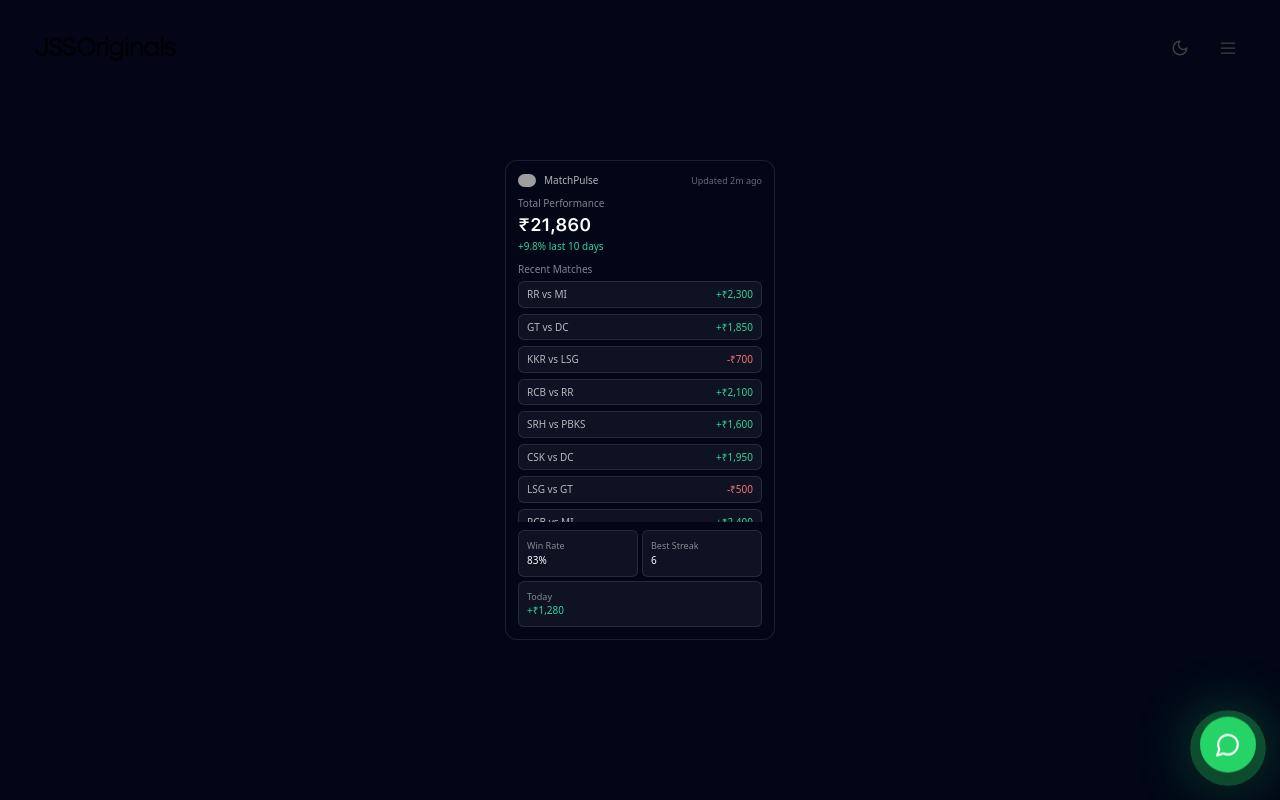
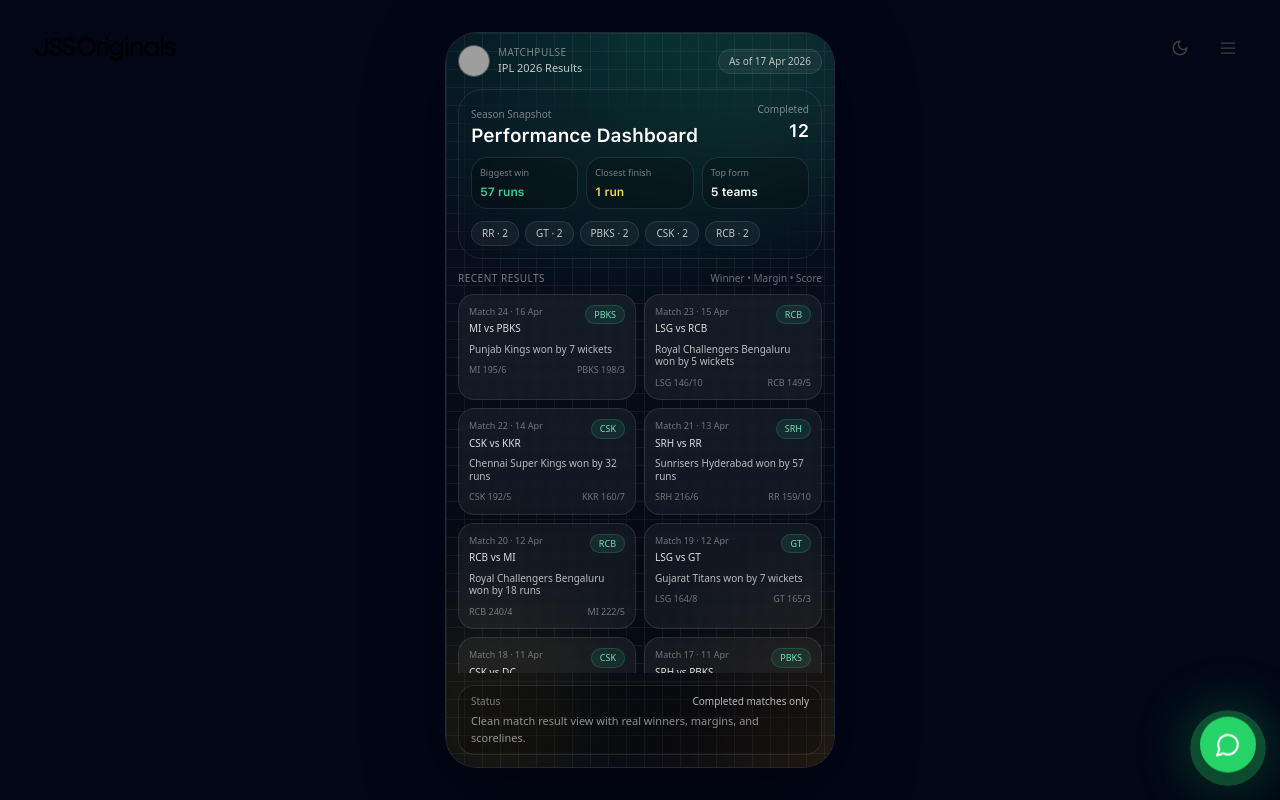
Before and after one commit to jitendra-math/Agency-Website, a Next.js app: page /dashboard in a window 1280 px wide. Shown: the top 800 px of the page. Built offline with nearby package versions, Linux system fonts and the light colour scheme; grey boxes are pictures that could not be loaded; a web font is replaced by a local one.

Commit message:
Update via Repo Manager 🚀

```diff
--- a/src/app/dashboard/page.js
+++ b/src/app/dashboard/page.js
@@ -1,92 +1,300 @@
 // src/app/dashboard/page.js
 
-import Image from "next/image";
+const matches = [
+  {
+    matchNo: 13,
+    date: "2026-04-07",
+    team1: "Rajasthan Royals",
+    team2: "Mumbai Indians",
+    winner: "Rajasthan Royals",
+    result: "Rajasthan Royals won by 27 runs",
+    score1: "150/3",
+    score2: "123/9",
+  },
+  {
+    matchNo: 14,
+    date: "2026-04-08",
+    team1: "Gujarat Titans",
+    team2: "Delhi Capitals",
+    winner: "Gujarat Titans",
+    result: "Gujarat Titans won by 1 run",
+    score1: "210/4",
+    score2: "209/8",
+  },
+  {
+    matchNo: 15,
+    date: "2026-04-09",
+    team1: "Kolkata Knight Riders",
+    team2: "Lucknow Super Giants",
+    winner: "Lucknow Super Giants",
+    result: "Lucknow Super Giants won by 3 wickets",
+    score1: "181/4",
+    score2: "182/7",
+  },
+  {
+    matchNo: 16,
+    date: "2026-04-10",
+    team1: "Royal Challengers Bengaluru",
+    team2: "Rajasthan Royals",
+    winner: "Rajasthan Royals",
+    result: "Rajasthan Royals won by 6 wickets",
+    score1: "201/8",
+    score2: "202/4",
+  },
+  {
+    matchNo: 17,
+    date: "2026-04-11",
+    team1: "Sunrisers Hyderabad",
+    team2: "Punjab Kings",
+    winner: "Punjab Kings",
+    result: "Punjab Kings won by 6 wickets",
+    score1: "219/6",
+    score2: "223/4",
+  },
+  {
+    matchNo: 18,
+    date: "2026-04-11",
+    team1: "Chennai Super Kings",
+    team2: "Delhi Capitals",
+    winner: "Chennai Super Kings",
+    result: "Chennai Super Kings won by 23 runs",
+    score1: "212/2",
+    score2: "189/10",
+  },
+  {
+    matchNo: 19,
+    date: "2026-04-12",
+    team1: "Lucknow Super Giants",
+    team2: "Gujarat Titans",
+    winner: "Gujarat Titans",
+    result: "Gujarat Titans won by 7 wickets",
+    score1: "164/8",
+    score2: "165/3",
+  },
+  {
+    matchNo: 20,
+    date: "2026-04-12",
+    team1: "Royal Challengers Bengaluru",
+    team2: "Mumbai Indians",
+    winner: "Royal Challengers Bengaluru",
+    result: "Royal Challengers Bengaluru won by 18 runs",
+    score1: "240/4",
+    score2: "222/5",
+  },
+  {
+    matchNo: 21,
+    date: "2026-04-13",
+    team1: "Sunrisers Hyderabad",
+    team2: "Rajasthan Royals",
+    winner: "Sunrisers Hyderabad",
+    result: "Sunrisers Hyderabad won by 57 runs",
+    score1: "216/6",
+    score2: "159/10",
+  },
+  {
+    matchNo: 22,
+    date: "2026-04-14",
+    team1: "Chennai Super Kings",
+    team2: "Kolkata Knight Riders",
+    winner: "Chennai Super Kings",
+    result: "Chennai Super Kings won by 32 runs",
+    score1: "192/5",
+    score2: "160/7",
+  },
+  {
+    matchNo: 23,
+    date: "2026-04-15",
+    team1: "Lucknow Super Giants",
+    team2: "Royal Challengers Bengaluru",
+    winner: "Royal Challengers Bengaluru",
+    result: "Royal Challengers Bengaluru won by 5 wickets",
+    score1: "146/10",
+    score2: "149/5",
+  },
+  {
+    matchNo: 24,
+    date: "2026-04-16",
+    team1: "Mumbai Indians",
+    team2: "Punjab Kings",
+    winner: "Punjab Kings",
+    result: "Punjab Kings won by 7 wickets",
+    score1: "195/6",
+    score2: "198/3",
+  },
+];
+
+function shortName(team) {
+  const map = {
+    "Rajasthan Royals": "RR",
+    "Mumbai Indians": "MI",
+    "Gujarat Titans": "GT",
+    "Delhi Capitals": "DC",
+    "Kolkata Knight Riders": "KKR",
+    "Lucknow Super Giants": "LSG",
+    "Royal Challengers Bengaluru": "RCB",
+    "Sunrisers Hyderabad": "SRH",
+    "Punjab Kings": "PBKS",
+    "Chennai Super Kings": "CSK",
+  };
+
+  return map[team] || team;
+}
+
+function formatDate(dateString) {
+  const date = new Date(`${dateString}T00:00:00`);
+  return date.toLocaleDateString("en-IN", {
+    day: "2-digit",
+    month: "short",
+  });
+}
 
 export default function DashboardPage() {
+  const reversed = [...matches].reverse();
+
+  const teamWins = matches.reduce((acc, match) => {
+    acc[match.winner] = (acc[match.winner] || 0) + 1;
+    return acc;
+  }, {});
+
+  const topTeams = Object.entries(teamWins)
+    .sort((a, b) => b[1] - a[1])
+    .slice(0, 5);
+
+  const biggestWin = matches.find((m) => m.result.includes("57 runs"));
+  const closestFinish = matches.find((m) => m.result.includes("1 run"));
+
   return (
-    <div className="w-full min-h-screen bg-[#020617] flex items-center justify-center">
+    <div className="min-h-screen bg-[#020617] text-white flex items-center justify-center p-3 sm:p-4">
+      <div className="relative w-full max-w-[390px] h-[92vh] max-h-[780px] overflow-hidden rounded-[32px] border border-white/10 bg-[#07111f] shadow-[0_24px_80px_rgba(0,0,0,0.45)]">
+        <div className="absolute inset-0 bg-[radial-gradient(circle_at_top,rgba(16,185,129,0.18),transparent_36%),radial-gradient(circle_at_bottom_right,rgba(245,158,11,0.12),transparent_28%),linear-gradient(180deg,#07111f_0%,#030712_100%)]" />
+        <div className="absolute inset-0 opacity-[0.08] bg-[linear-gradient(rgba(255,255,255,0.7)_1px,transparent_1px),linear-gradient(90deg,rgba(255,255,255,0.7)_1px,transparent_1px)] bg-[size:18px_18px]" />
+        <div className="absolute -top-20 -right-20 h-56 w-56 rounded-full bg-emerald-400/10 blur-3xl" />
+        <div className="absolute -bottom-16 -left-16 h-56 w-56 rounded-full bg-amber-400/10 blur-3xl" />
 
-      {/* Mobile Story Frame */}
-      <div className="w-[270px] h-[480px] bg-[#020617] text-white p-3 flex flex-col justify-between border border-white/10 rounded-xl">
+        <div className="relative z-10 flex h-full flex-col p-3">
+          <div className="flex items-center justify-between">
+            <div className="flex items-center gap-2">
+              <div className="h-8 w-8 overflow-hidden rounded-full border border-white/15 bg-white/10">
+                <img
+                  src="https://i.ibb.co/YBCwwxVx/8f30978833d12295fb16aa0b0d3bbb4d.jpg"
+                  alt="App logo"
+                  className="h-full w-full object-cover"
+                />
+              </div>
+              <div>
+                <p className="text-[10px] uppercase tracking-wider text-white/45">
+                  MatchPulse
+                </p>
+                <p className="text-[11px] text-white/75">IPL 2026 Results</p>
+              </div>
+            </div>
 
-        {/* Header */}
-        <div className="flex items-center justify-between">
-          <div className="flex items-center gap-2">
-            <Image
-              src="https://i.ibb.co/YBCwwxVx/8f30978833d12295fb16aa0b0d3bbb4d.jpg"
-              alt="logo"
-              width={18}
-              height={18}
-              className="rounded-full"
-            />
-            <p className="text-[10px] text-white/70">MatchPulse</p>
+            <div className="rounded-full border border-white/10 bg-white/5 px-2.5 py-1 text-[10px] text-white/70">
+              As of 17 Apr 2026
+            </div>
           </div>
-          <p className="text-[9px] text-white/40">Updated 2m ago</p>
-        </div>
 
-        {/* Total Section */}
-        <div className="mt-2">
-          <p className="text-[10px] text-white/50">Total Performance</p>
-          <h1 className="text-lg font-semibold">₹21,860</h1>
-          <p className="text-emerald-400 text-[10px]">+9.8% last 10 days</p>
-        </div>
+          <div className="mt-3 rounded-3xl border border-white/10 bg-white/6 p-3 backdrop-blur-xl">
+            <div className="flex items-end justify-between gap-3">
+              <div>
+                <p className="text-[10px] text-white/45">Season Snapshot</p>
+                <h1 className="mt-1 text-[19px] font-semibold leading-none">
+                  Performance Dashboard
+                </h1>
+              </div>
+              <div className="text-right">
+                <p className="text-[10px] text-white/45">Completed</p>
+                <p className="text-lg font-semibold">{matches.length}</p>
+              </div>
+            </div>
 
-        {/* History */}
-        <div className="flex-1 mt-2 overflow-hidden">
-          <p className="text-[10px] text-white/50 mb-1">Recent Matches</p>
+            <div className="mt-3 grid grid-cols-3 gap-2">
+              <div className="rounded-2xl border border-white/10 bg-black/20 p-2">
+                <p className="text-[9px] text-white/45">Biggest win</p>
+                <p className="mt-1 text-xs font-semibold text-emerald-400">
+                  {biggestWin ? "57 runs" : "N/A"}
+                </p>
+              </div>
+              <div className="rounded-2xl border border-white/10 bg-black/20 p-2">
+                <p className="text-[9px] text-white/45">Closest finish</p>
+                <p className="mt-1 text-xs font-semibold text-amber-300">
+                  {closestFinish ? "1 run" : "N/A"}
+                </p>
+              </div>
+              <div className="rounded-2xl border border-white/10 bg-black/20 p-2">
+                <p className="text-[9px] text-white/45">Top form</p>
+                <p className="mt-1 text-xs font-semibold text-white">5 teams</p>
+              </div>
+            </div>
 
-          <div className="space-y-[6px] text-[10px] leading-tight">
+            <div className="mt-3 flex flex-wrap gap-1.5">
+              {topTeams.map(([team, wins]) => (
+                <span
+                  key={team}
+                  className="rounded-full border border-white/10 bg-white/5 px-2.5 py-1 text-[10px] text-white/75"
+                >
+                  {shortName(team)} · {wins}
+                </span>
+              ))}
+            </div>
+          </div>
 
-            <Row match="RR vs MI" result="+₹2,300" win />
-            <Row match="GT vs DC" result="+₹1,850" win />
-            <Row match="KKR vs LSG" result="-₹700" />
-            <Row match="RCB vs RR" result="+₹2,100" win />
-            <Row match="SRH vs PBKS" result="+₹1,600" win />
-            <Row match="CSK vs DC" result="+₹1,950" win />
-            <Row match="LSG vs GT" result="-₹500" />
-            <Row match="RCB vs MI" result="+₹2,400" win />
-            <Row match="SRH vs RR" result="+₹1,300" win />
-            <Row match="CSK vs KKR" result="+₹1,780" win />
-            <Row match="LSG vs RCB" result="+₹1,250" win />
-            <Row match="MI vs PBKS" result="+₹1,430" win />
+          <div className="mt-3 flex items-center justify-between">
+            <p className="text-[10px] uppercase tracking-wider text-white/45">
+              Recent results
+            </p>
+            <p className="text-[10px] text-white/40">Winner • Margin • Score</p>
+          </div>
 
+          <div className="mt-2 grid grid-cols-2 gap-2 overflow-hidden">
+            {reversed.map((match) => (
+              <div
+                key={match.matchNo}
+                className="rounded-2xl border border-white/10 bg-white/5 p-2.5 backdrop-blur-sm"
+              >
+                <div className="flex items-start justify-between gap-2">
+                  <div>
+                    <p className="text-[9px] text-white/40">
+                      Match {match.matchNo} · {formatDate(match.date)}
+                    </p>
+                    <p className="mt-1 text-[10px] font-medium text-white/85 leading-tight">
+                      {shortName(match.team1)} vs {shortName(match.team2)}
+                    </p>
+                  </div>
+                  <span className="rounded-full border border-emerald-400/20 bg-emerald-400/10 px-2 py-0.5 text-[9px] font-medium text-emerald-300">
+                    {shortName(match.winner)}
+                  </span>
+                </div>
+
+                <p className="mt-2 text-[10px] leading-tight text-white/70">
+                  {match.result}
+                </p>
+
+                <div className="mt-2 flex items-center justify-between text-[9px] text-white/40">
+                  <span>
+                    {shortName(match.team1)} {match.score1}
+                  </span>
+                  <span>
+                    {shortName(match.team2)} {match.score2}
+                  </span>
+                </div>
+              </div>
+            ))}
+          </div>
+
+          <div className="mt-auto pt-3">
+            <div className="rounded-2xl border border-white/10 bg-black/20 px-3 py-2">
+              <div className="flex items-center justify-between text-[10px]">
+                <span className="text-white/45">Status</span>
+                <span className="text-white/70">Completed matches only</span>
+              </div>
+              <p className="mt-1 text-[11px] text-white/55">
+                Clean match result view with real winners, margins, and scorelines.
+              </p>
+            </div>
           </div>
         </div>
-
-        {/* Bottom Stats */}
-        <div className="grid grid-cols-2 gap-1 mt-2 text-[10px]">
-
-          <Stat label="Win Rate" value="83%" />
-          <Stat label="Best Streak" value="6" />
-
-          <div className="col-span-2 bg-white/5 p-2 rounded-md border border-white/10">
-            <p className="text-white/50 text-[9px]">Today</p>
-            <p className="text-emerald-400 font-medium">+₹1,280</p>
-          </div>
-
-        </div>
-
       </div>
     </div>
   );
 }
-
-function Row({ match, result, win }) {
-  return (
-    <div className="flex justify-between bg-white/5 px-2 py-[6px] rounded-md border border-white/10">
-      <span className="text-white/70">{match}</span>
-      <span className={win ? "text-emerald-400" : "text-red-400"}>
-        {result}
-      </span>
-    </div>
-  );
-}
-
-function Stat({ label, value }) {
-  return (
-    <div className="bg-white/5 p-2 rounded-md border border-white/10">
-      <p className="text-white/50 text-[9px]">{label}</p>
-      <p className="font-medium">{value}</p>
-    </div>
-  );
-}
```
